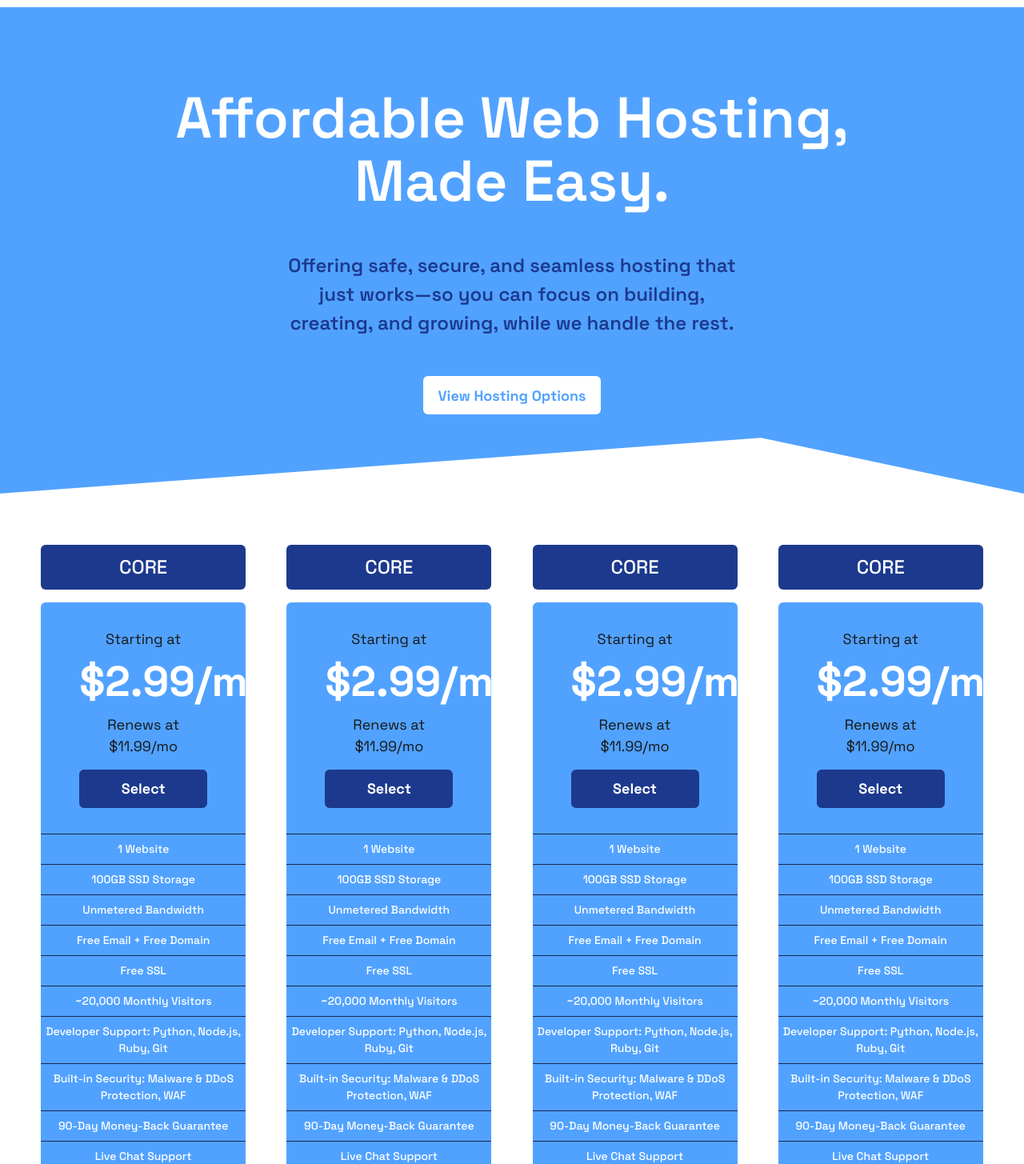
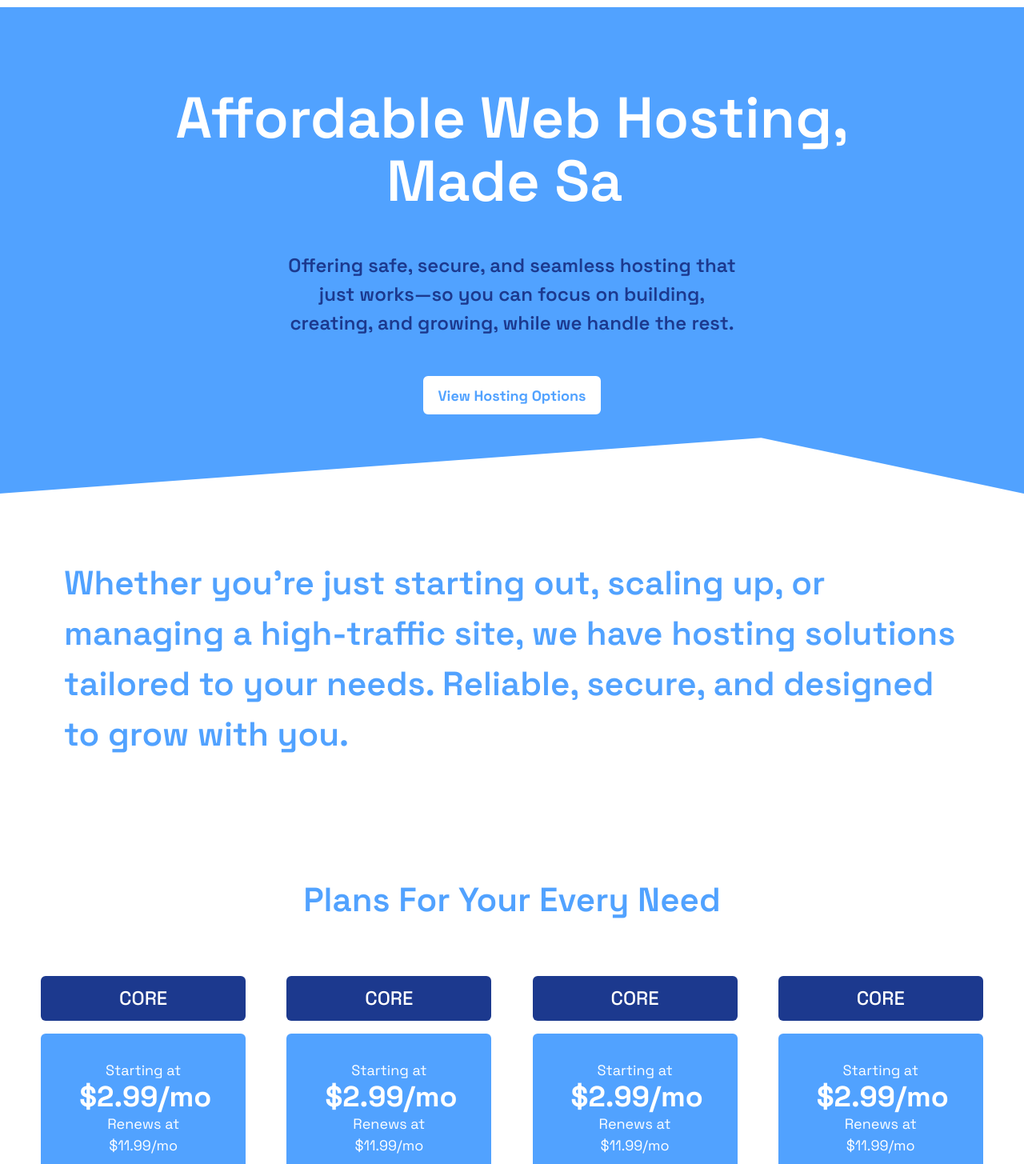
Before and after one commit to WelokkDev/xtremel, a Next.js app: page / in a window 1280 px wide. Shown: the part 55-1510 px from the top of the page at 80% size. Built offline with nearby package versions, Linux system fonts and the light colour scheme.

Commit message:
Added typing animation to landing page main heading

```diff
--- a/package.json
+++ b/package.json
@@ -10,9 +10,10 @@
     "lint": "next lint"
   },
   "dependencies": {
+    "next": "15.3.4",
     "react": "^19.0.0",
     "react-dom": "^19.0.0",
-    "next": "15.3.4"
+    "react-type-animation": "^3.2.0"
   },
   "devDependencies": {
     "@tailwindcss/postcss": "^4",
--- /dev/null
+++ b/src/components/LandingPageHeading.jsx
@@ -0,0 +1,23 @@
+import { TypeAnimation } from 'react-type-animation';
+
+export default function Heading() {
+  return (
+    <h1 className="text-center z-100">Affordable Web Hosting,<br></br>Made{' '}
+        <TypeAnimation
+        sequence={[
+            // Same substring at the start will only be typed out once, initially
+            'Easy.',
+            1200, // wait 1s before replacing "Mice" with "Hamsters"
+            'Fast.',
+            1200,
+            'Safe.',
+            1200,
+        ]}
+        wrapper="span"
+        speed={25}
+        style={{ fontSize: '72px', display: 'inline-block'}}
+        repeat={Infinity}
+        />
+    </h1>
+  );
+};
--- a/src/components/ProductCard.jsx
+++ b/src/components/ProductCard.jsx
@@ -7,14 +7,14 @@ export default function ProductCard({ data }) {
             </div>
             <div className="bg-blue-400 min-h-[20vh] rounded-md">
                 <div className="flex flex-col pl-12 pr-12 pt-8 pb-8">
-                    <p className="text-center text-[18px]">Starting at</p>
-                    <p className="text-center font-black text-white text-[53px]">{data.prices.starting}/mo</p>
-                    <p className="text-center text-[18px] mb-4">Renews at {data.prices.renewing}/mo</p>
+                    <p className="text-center text-white text-[18px]">Starting at</p>
+                    <p className="text-fancy-shadow text-center font-black text-white text-[40px] xl:text-4xl 2xl:text-[53px]">{data.prices.starting}/mo</p>
+                    <p className="text-center text-white text-[18px] mb-4">Renews at {data.prices.renewing}/mo</p>
                     <Button variant="dark">Select</Button>
                 </div>
-                <div className="mb-8 border-b ">
+                <div className="  border-blue-950/30">
                     {data.details.map((detail) => (
-                        <p className="text-center text-[14px] font-medium text-white border-t border-blue-950 py-2">
+                        <p key={detail} className="text-center text-[14px] font-medium text-white border-t border-blue-950/30 py-2">
                             {detail}
                         </p>
                     ))}
--- a/src/pages/index.js
+++ b/src/pages/index.js
@@ -1,18 +1,8 @@
 import Image from "next/image";
-import { Geist, Geist_Mono } from "next/font/google";
+import LandingPageHeading from "../components/LandingPageHeading";
 import Button from "../components/Button";
 import ProductCard from "../components/ProductCard";
 
-
-const geistSans = Geist({
-  variable: "--font-geist-sans",
-  subsets: ["latin"],
-});
-
-const geistMono = Geist_Mono({
-  variable: "--font-geist-mono",
-  subsets: ["latin"],
-});
 
 const productData = [
   {
@@ -31,7 +21,7 @@ export default function Home() {
 
 
           <div className="flex flex-col justify-center items-center min-h-[60vh] gap-12">
-            <h1 className="text-center z-100">Affordable Web Hosting,<br></br>Made Easy.</h1>
+            <LandingPageHeading/>
             <p className="text-[24px] text-center text-blue-900 font-[600] max-w-[45%]">
               Offering safe, secure, and seamless hosting that just works—so you can focus on building, creating, and growing, while we handle the rest.
             </p>
@@ -43,7 +33,12 @@ export default function Home() {
             </svg>
           </div>
         </section>
+        <section className="pl-[5%] pr-[5%] pt-[5%]">
+          <h2 className="text-left ml-auto mr-auto z-100 p-4 pb-16 max-w-[1500px] ">Whether you’re just starting out, scaling up, or managing a high-traffic site, we have hosting solutions tailored to your needs.
+Reliable, secure, and designed to grow with you.</h2>
+        </section>
         <section className="w-[100dvw] mt-16">
+          <h2 className="text-center  z-100 p-4 pb-16">Plans For Your Every Need</h2>
           <div className="flex w-full justify-evenly">
             <ProductCard data={productData[0]} />
             <ProductCard data={productData[0]}/>
--- a/src/styles/globals.css
+++ b/src/styles/globals.css
@@ -26,6 +26,12 @@ h1 {
   line-height: 110%;
 }
 
+h2 {
+  font-size: 42px;
+  color: #51a2ff;
+  font-weight: 600;
+}
+
 h3 {
   color: white;
   font-weight: 500;
@@ -37,6 +43,9 @@ body {
   font-family: 'Space Grotesk', sans-serif;
 }
 
+.text-fancy-shadow {
+  background-color: #51a2ff;
+}
 
 
 .custom-shape-divider-bottom-1753373327 {
```
Also changed, not shown: 1 other file (tests, documents, lock files or other folders).
